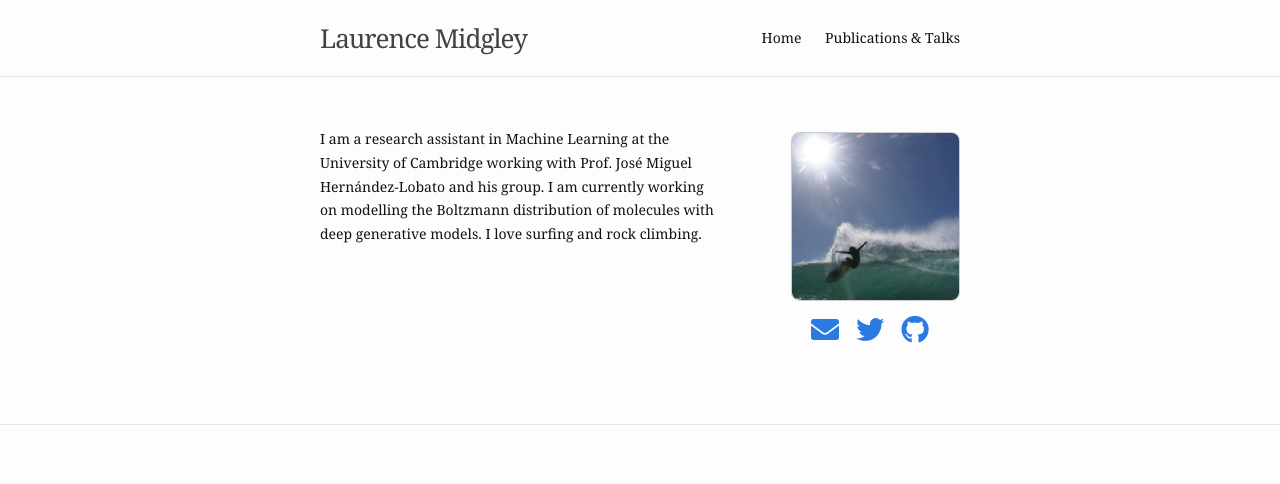
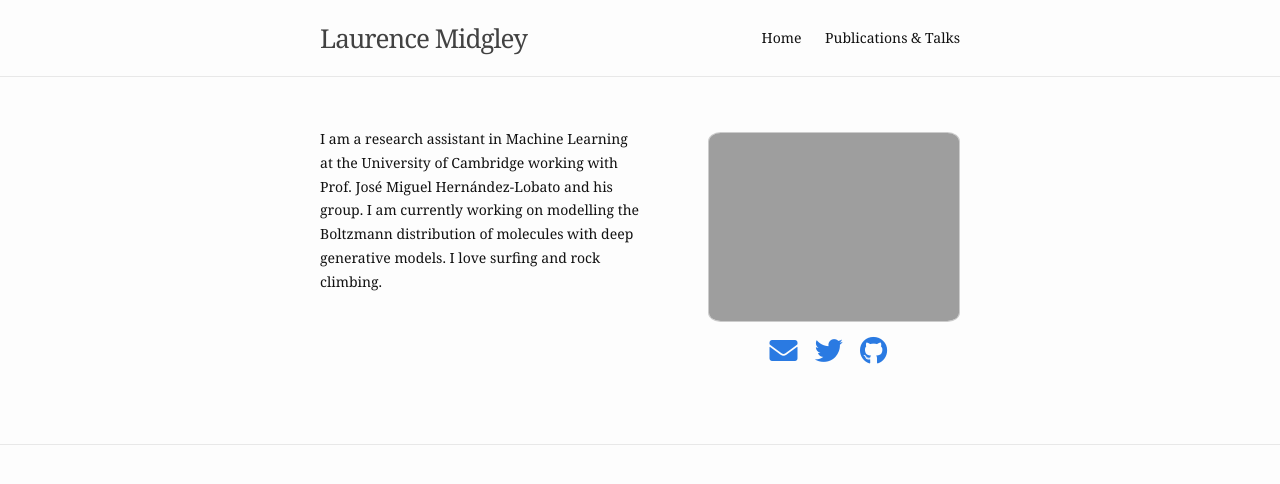
Before and after one commit to lollcat/laurence-midgley, a Jekyll site: the page built from index.md, in a window 1280 px wide. Shown: the top 484 px of the page. Built offline with Jekyll 4.4.1, drawn with Linux system fonts in a browser that asks for light colours; a style sheet for code colours, icons or effects is not loaded.

Commit message:
feat: update pic

```diff
--- a/_config.yml
+++ b/_config.yml
@@ -6,7 +6,7 @@ description: >- # this means to ignore newlines until "baseurl:"
  Silly goose
 baseurl: "" # the subpath of the site
 url: "https://lollcat.github.io/laurence-midgley/" # the base hostname & protocol for the site
-og_image: /assets/img/profile-pic.jpg
+og_image: /assets/img/profile-pic.jpeg
 #google_analytics: "UA-121636368-3"
 
 header:
--- a/_sass/_site.scss
+++ b/_sass/_site.scss
@@ -1,6 +1,6 @@
 .profile-pic {
   float: right;
-  width: 202px;
+  width: 250px;
   border: #ccc 1px solid;
   margin-left: 20px;
 
@@ -100,8 +100,8 @@ a.contact-logo-container {
 .profile-pic-wrapper {
   text-align: center;
   float: right;
-  min-width: 167px;
-  width: 167px;
+  min-width: 250px;
+  width: 250px;
   /*border: #ccc 1px solid;*/
   margin-left: 70px;
   margin-top: 5px;
--- a/index.md
+++ b/index.md
@@ -1,7 +1,7 @@
 ---
 layout: home
 profile_picture:
-  src: /assets/img/profile-pic.jpg
+  src: /assets/img/profile-pic.jpeg
   alt: website picture
 ---
 
```
Also changed, not shown: README.md.
